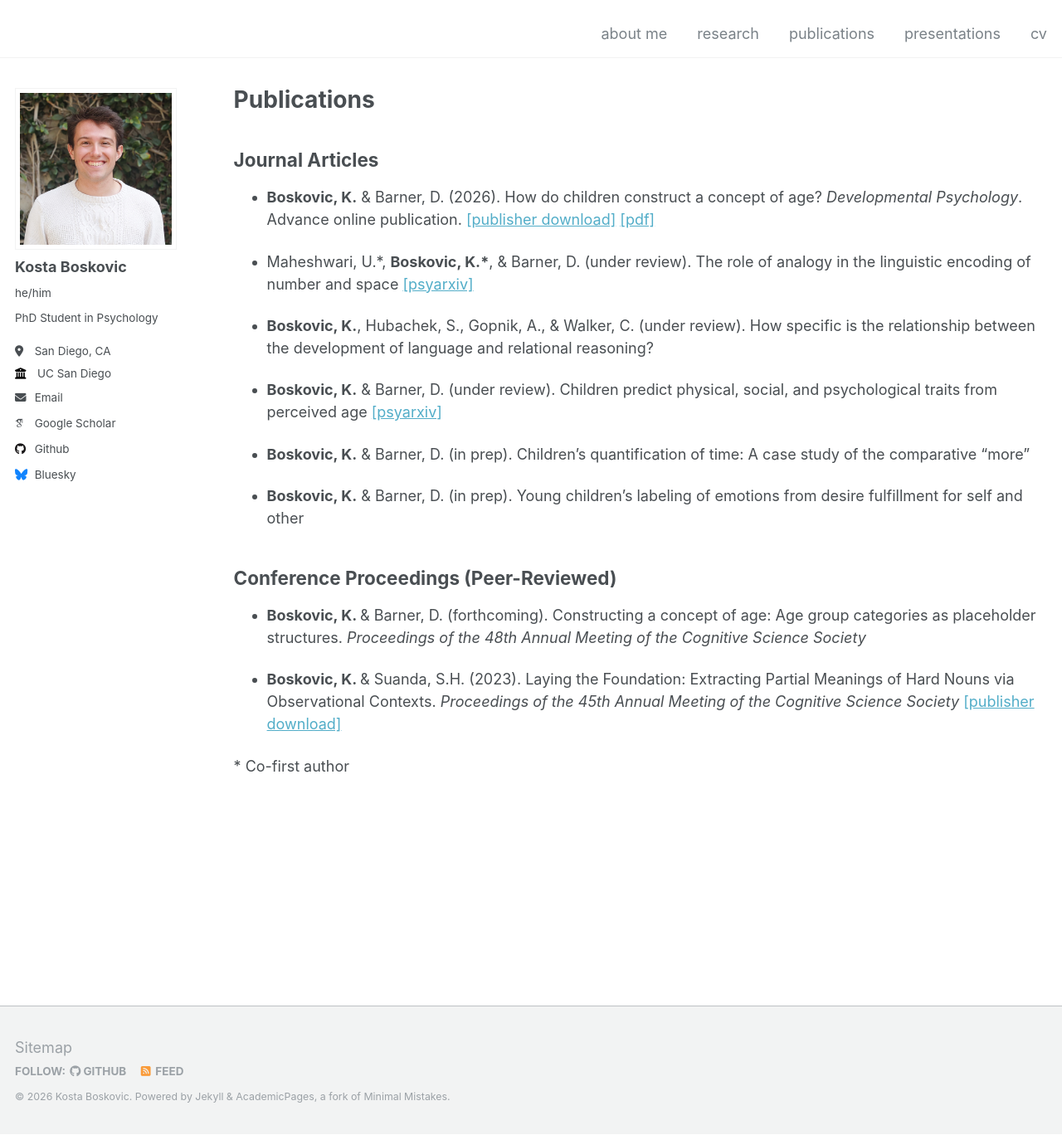
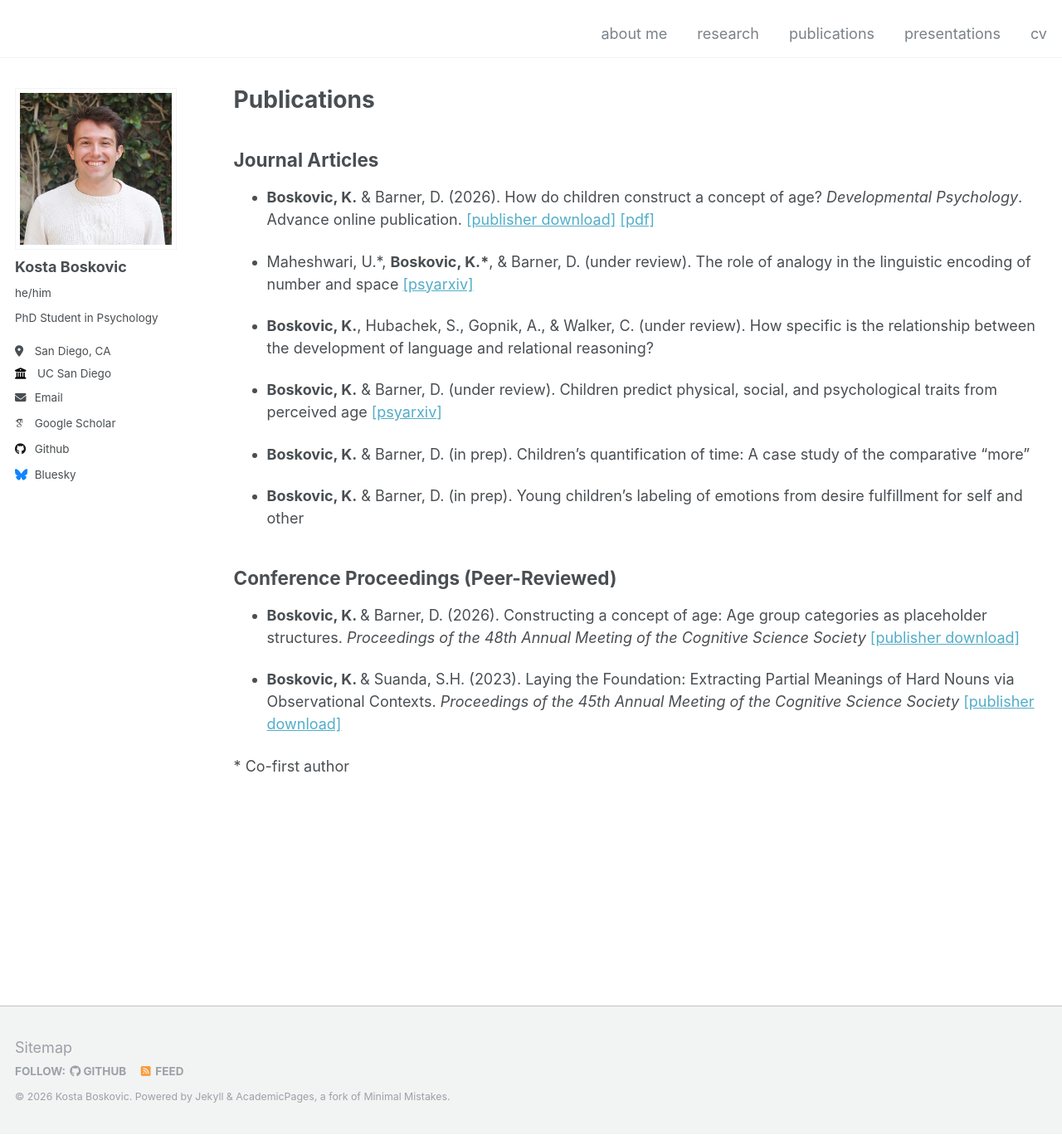
Before and after one commit to kostaboskovic/kostaboskovic.github.io, a Jekyll site: the page built from _pages/publications.md, in a window 1280 px wide and 1368 px high. Shown: the whole window at 83% size. Built offline with Jekyll 4.4.1, drawn with Linux system fonts in a browser that asks for light colours; some web fonts are replaced.

Commit message:
added proceedings paper

```diff
--- a/_pages/publications.md
+++ b/_pages/publications.md
@@ -22,7 +22,7 @@ author_profile: true
 
 ## Conference Proceedings (Peer-Reviewed)
 
-- <b>Boskovic, K. </b> & Barner, D. (forthcoming). Constructing a concept of age: Age group categories as placeholder structures. *Proceedings of the 48th Annual Meeting of the Cognitive Science Society*
+- <b>Boskovic, K. </b> & Barner, D. (2026). Constructing a concept of age: Age group categories as placeholder structures. *Proceedings of the 48th Annual Meeting of the Cognitive Science Society* <a href="https://escholarship.org/uc/item/2ww2s9bd" target="_blank">[publisher download]</a>
 
 - <b>Boskovic, K. </b> & Suanda, S.H. (2023). Laying the Foundation: Extracting Partial Meanings of Hard Nouns via Observational Contexts. *Proceedings of the 45th Annual Meeting of the Cognitive Science Society* <a href="https://escholarship.org/uc/item/6f88f9nz" target="_blank">[publisher download]</a>
 
```
Also changed, not shown: 1 other file.
